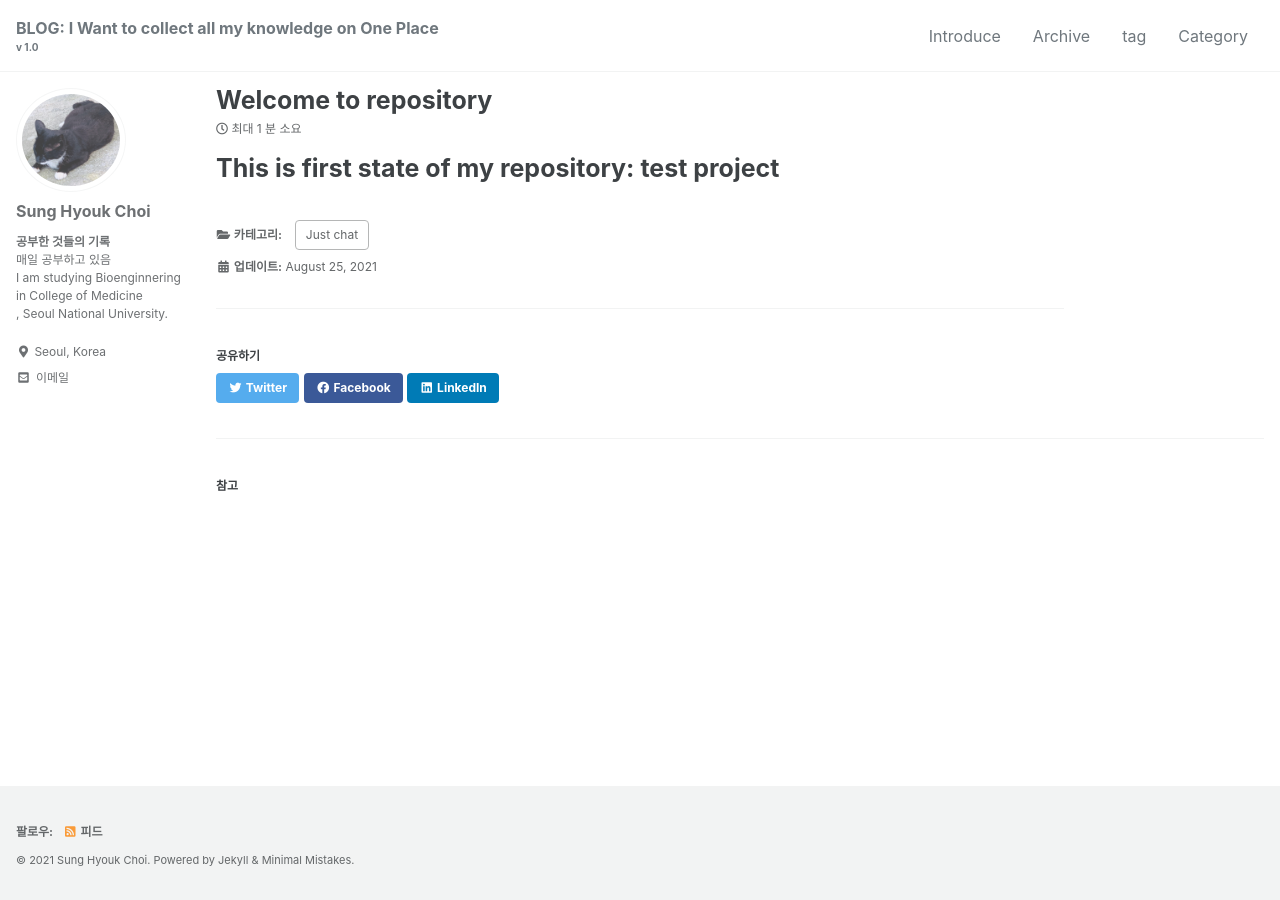
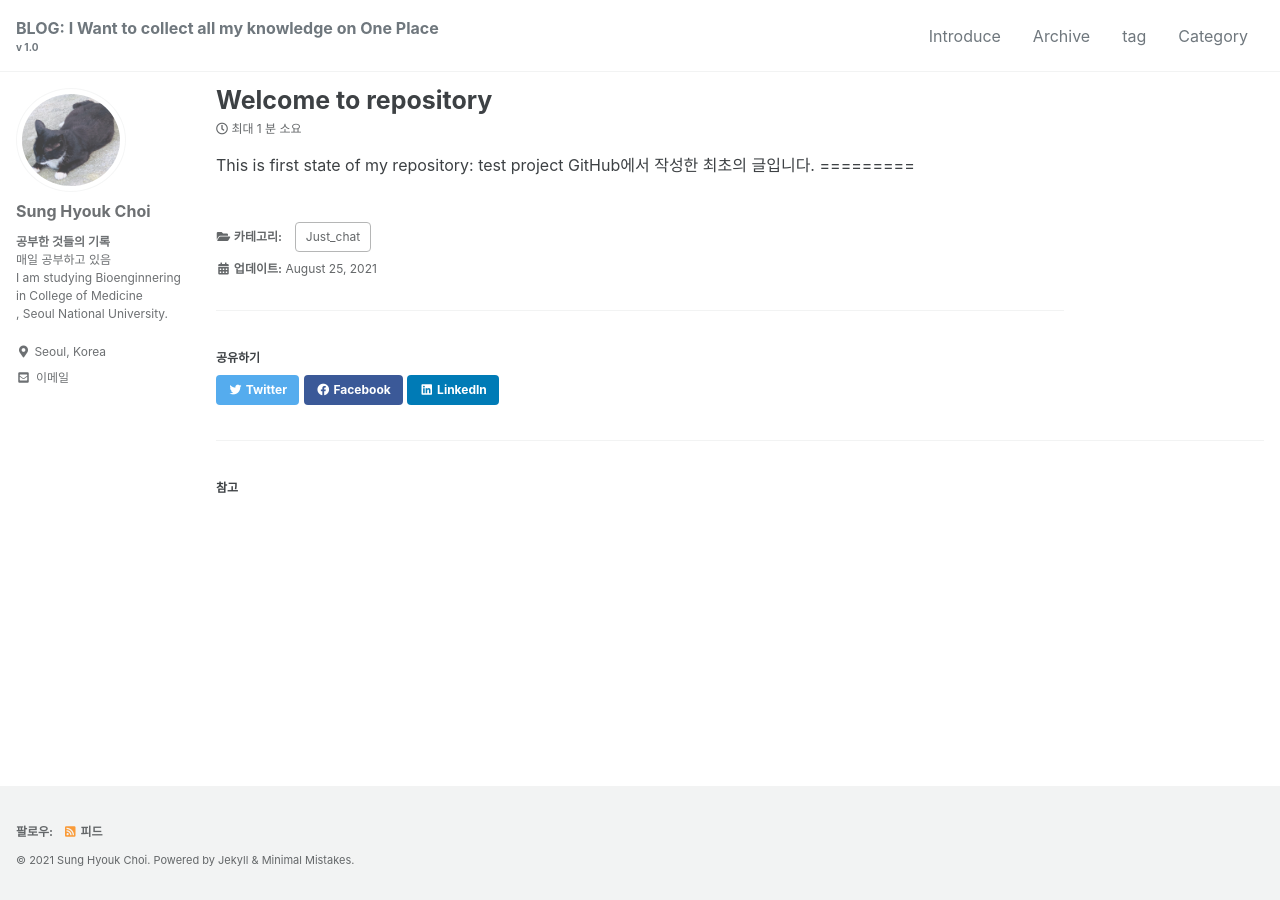
Before and after one commit to sunghyouk/sunghyouk.github.io, a Jekyll site: the page built from _posts/2021-08-25-welcome.md, in a window 1280 px wide. Built offline with Jekyll 4.4.1, drawn with Linux system fonts in a browser that asks for light colours; cached includes are drawn as plain includes.

Commit message:
Update 2021-08-25-welcome.md

```diff
--- a/_posts/2021-08-25-welcome.md
+++ b/_posts/2021-08-25-welcome.md
@@ -1,8 +1,9 @@
 ---
 title: "Welcome to repository"
 data: 2021-08-25 Wed
-category: Just chat
+category: Just_chat
 ---
 
 This is first state of my repository: test project
+GitHub에서 작성한 최초의 글입니다.
 =========
```
